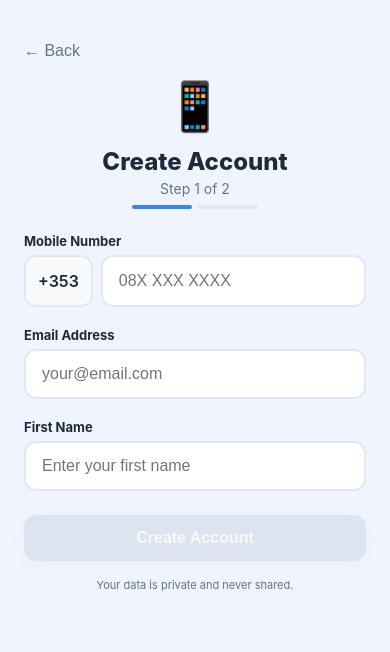
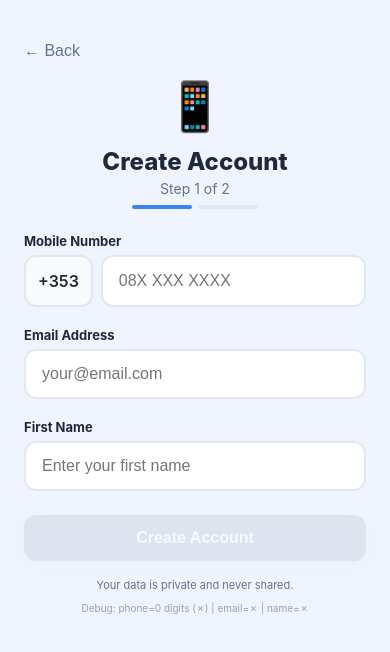
Before and after one commit to barrydowling76/mathu-app, a React (Vite) app: page / in a window 390 px wide. Both pictures are taken after a click on the button "Get Started". Shown: the top 652 px of the page. Built offline with nearby package versions, Linux system fonts and the light colour scheme.

Commit message:
v0.4.2: debug signup, relax phone validation

```diff
--- a/src/App.jsx
+++ b/src/App.jsx
@@ -1,7 +1,7 @@
 import { useState, useEffect, useRef, useCallback } from "react";
 import { supabase } from "./supabase.js";
 
-const APP_VERSION = "0.4.1";
+const APP_VERSION = "0.4.2";
 
 // ─── TOPIC DATABASE ───
 const TOPICS = {
@@ -1170,7 +1170,8 @@ export default function MathU() {
 
   // ─── SIGN UP: PHONE ───
   if (screen === "signup_phone") {
-    const phoneValid = phone.replace(/\D/g, "").length >= 10;
+    const phoneDigits = phone.replace(/\D/g, "").length;
+    const phoneValid = phoneDigits >= 7;
     return (
       <div style={styles.app}>
         <div style={{ padding: "40px 24px 24px" }}>
@@ -1275,6 +1276,9 @@ export default function MathU() {
 
           <p style={{ fontSize: 11, color: colors.textLight, textAlign: "center", marginTop: 16, lineHeight: 1.5 }}>
             Your data is private and never shared.
+          </p>
+          <p style={{ fontSize: 10, color: "#94a3b8", textAlign: "center", marginTop: 8 }}>
+            Debug: phone={phoneDigits} digits ({phoneValid ? "✓" : "✗"}) | email={email.includes("@") ? "✓" : "✗"} | name={username.trim() ? "✓" : "✗"}
           </p>
         </div>
       </div>
```
